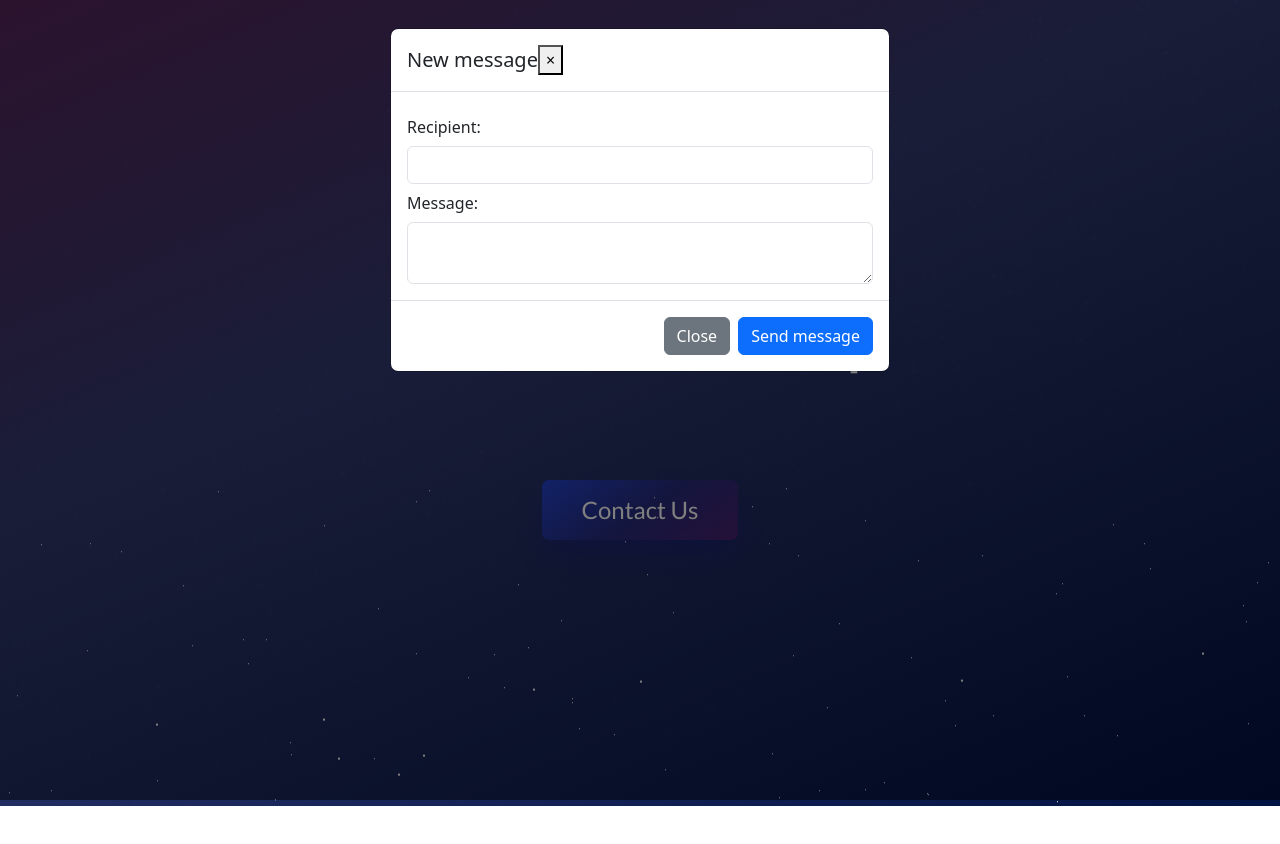
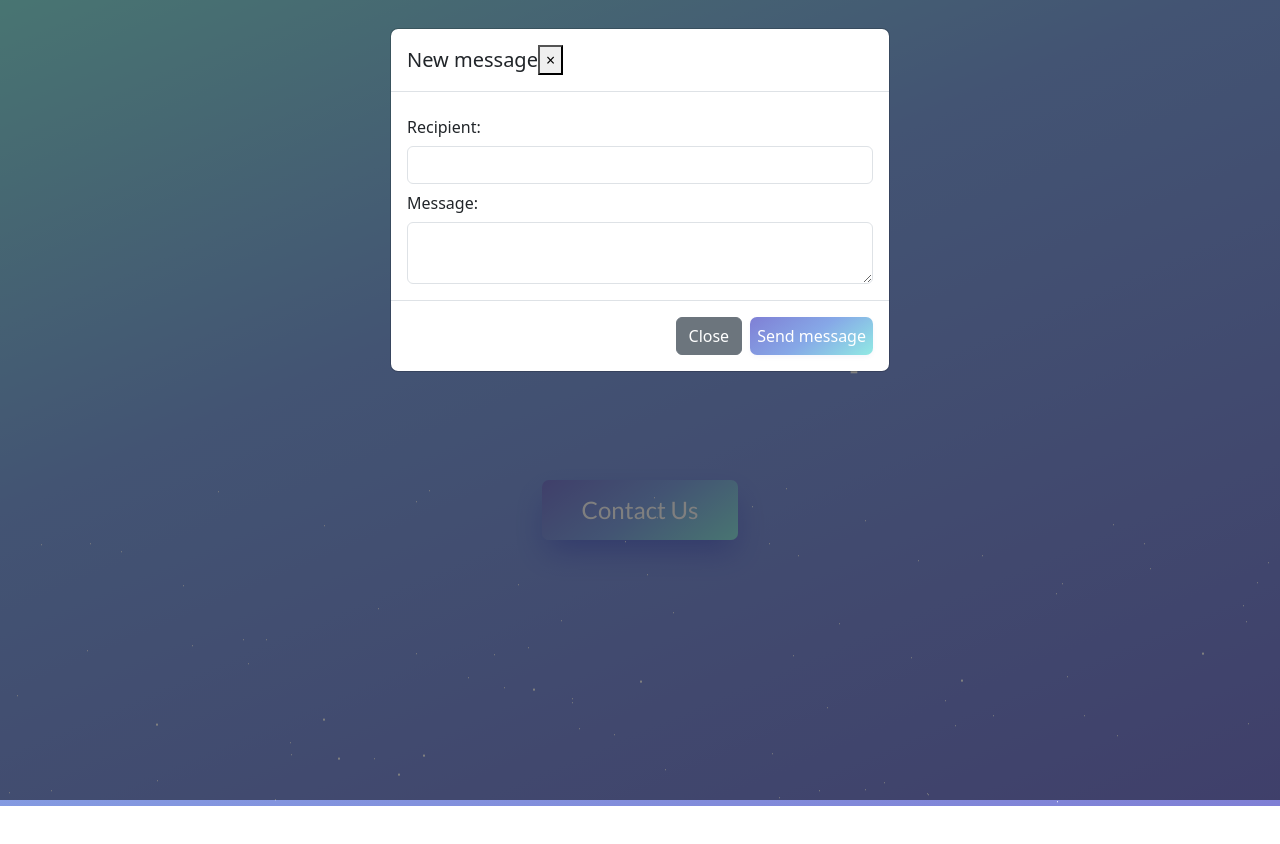
Before and after one commit to Calibite/Calibite-Website, a website: page index.html in a window 1280 px wide. Both pictures are taken after a click on the button "Contact Us". Shown: the top 844 px of the page. Drawn offline with nearby package versions, Linux system fonts and the light colour scheme.

Commit message:
added styles to send-message button

```diff
--- a/index.html
+++ b/index.html
@@ -45,7 +45,7 @@
       </div>
       <div class="modal-footer">
         <button type="button" class="btn btn-secondary" data-dismiss="modal">Close</button>
-        <button type="button" class="btn btn-primary">Send message</button>
+        <button type="button" class="message">Send message</button>
       </div>
     </div>
   </div>
--- a/styles.css
+++ b/styles.css
@@ -6,11 +6,24 @@ body {
 	font: inherit;
 	vertical-align: baseline;
     background-color: #2b323cf1;
-    background-image: linear-gradient(337deg, rgba(0,18,66,1) 0%, rgba(52,60,116,0.97) 62%, rgba(87,38,92,1) 100%), url('Space.jpg');
+    background-image: linear-gradient(337deg, rgba(127, 127, 213) 0%, rgba(134, 168, 231) 62%, rgba(145, 234, 228) 100%), url('Space.jpg');
     background-size: cover;
     background-repeat: no-repeat;
     background-position: center center;
     overflow: hidden;
+}
+
+.message {
+    color: white !important;
+    background-image: linear-gradient(144deg,#7F7FD5, #86A8E7 50%,#91EAE4);
+    border: 0;
+    border-radius: 7px;
+    box-shadow: rgba(17, 14, 185, 0.055) 0 2px 6px -1px !important;
+    padding: 7px;
+}
+
+.message:hover {
+    background-image: linear-gradient(144deg, #6E6EC5, #759DD6 50%, #82D0D3);
 }
 
 .container {
@@ -48,7 +61,7 @@ body {
 
 .btn-gradient {
   align-items: center !important;
-  background-image: linear-gradient(144deg,#2544cf, #262c7e 50%,#4a2270) !important;
+  background-image: linear-gradient(144deg,#7F7FD5, #86A8E7 50%,#91EAE4) !important;
   border: 0 !important;
   border-radius: 7px !important;
   box-shadow: rgba(17, 14, 185, 0.26) 0 15px 30px -5px !important;
```
